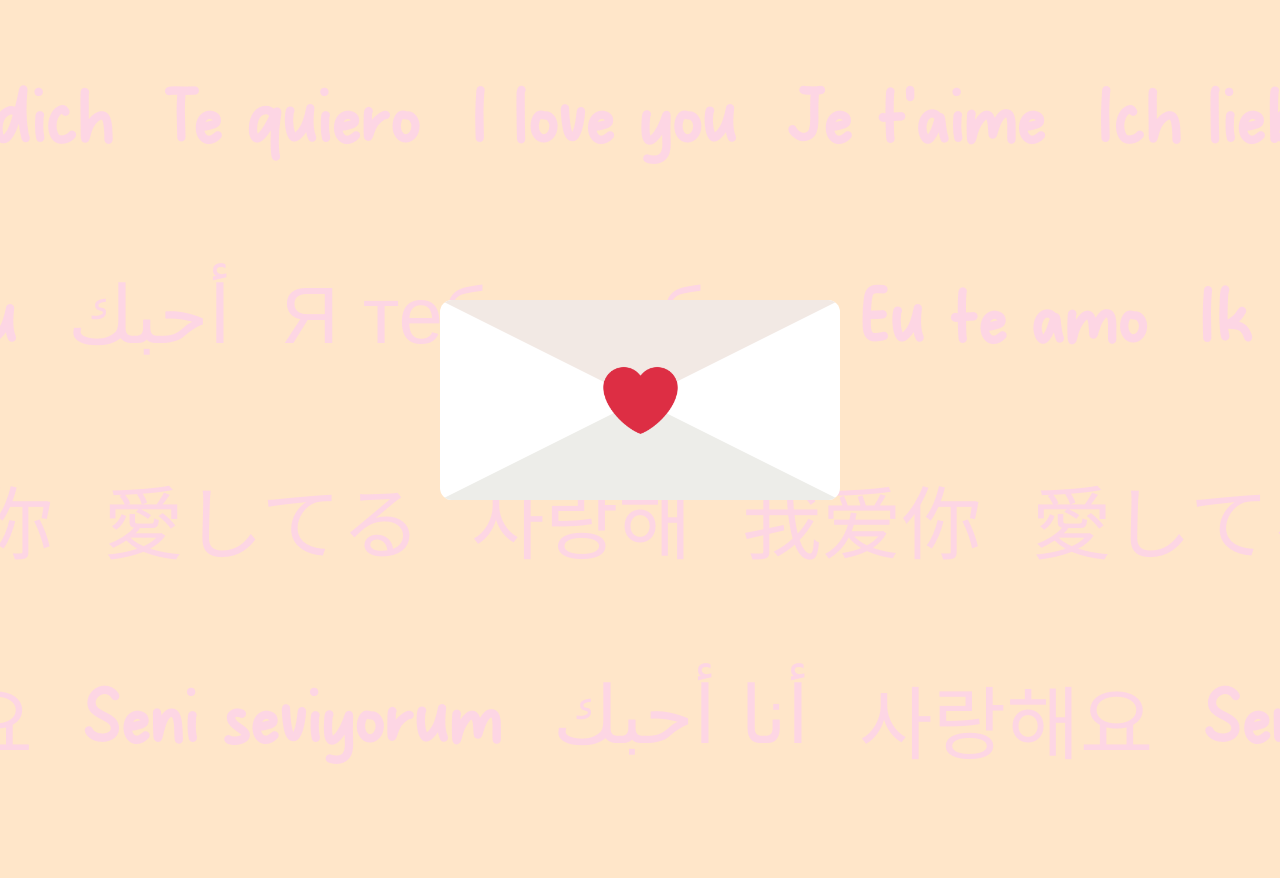
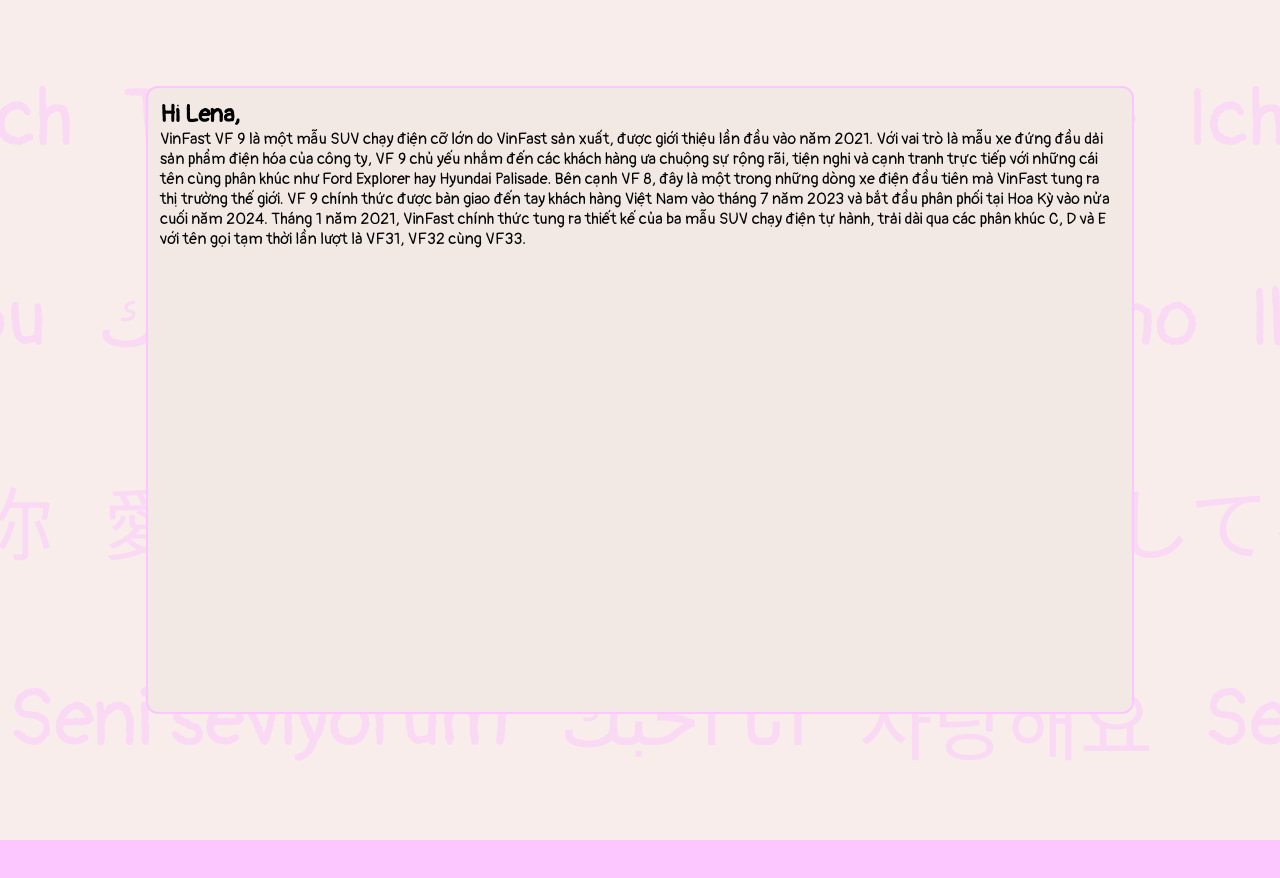
Before and after one commit to veryloooong/bon-anniversaire, a plain HTML site: page index.html in a window 1280 px wide. Both pictures are taken after a click on the element 640 px from the left and 400 px from the top of the page. Before the commit the page ends 840 px from the top, so only its background shows below. Drawn offline with Linux system fonts and the light colour scheme.

Commit message:
Finish letter effects

```diff
--- a/index.html
+++ b/index.html
@@ -8,18 +8,23 @@
   <title>Happy anniversary!!!</title>
 </head>
 <body>
-  <!-- part for scrolling "ily" texts in many languages -->
   <section id="section-ily">
-    <div id="ily-letter">
-      <!-- where a letter can be placed and clicked on -->
-      <div class="lid"></div>
-      <div class="envelope"></div>
-      <div class="heart">
-        <img src="./assets/heart.png" alt="heart">
+    <div id="ily-letter" class="closed">
+      <div class="envelope-wrap">
+        <div class="lid"></div>
+        <div class="envelope"></div>
+        <div class="heart">
+          <img src="./assets/heart.png" alt="heart" />
+          <span>click me</span>
+        </div>
+      </div>
+      <div class="letter">
+        <h1>Hi Lena,</h1>
+        <p>VinFast VF 9 là một mẫu SUV chạy điện cỡ lớn do VinFast sản xuất, được giới thiệu lần đầu vào năm 2021. Với vai trò là mẫu xe đứng đầu dải sản phẩm điện hóa của công ty, VF 9 chủ yếu nhắm đến các khách hàng ưa chuộng sự rộng rãi, tiện nghi và cạnh tranh trực tiếp với những cái tên cùng phân khúc như Ford Explorer hay Hyundai Palisade. Bên cạnh VF 8, đây là một trong những dòng xe điện đầu tiên mà VinFast tung ra thị trường thế giới. VF 9 chính thức được bàn giao đến tay khách hàng Việt Nam vào tháng 7 năm 2023 và bắt đầu phân phối tại Hoa Kỳ vào nửa cuối năm 2024. Tháng 1 năm 2021, VinFast chính thức tung ra thiết kế của ba mẫu SUV chạy điện tự hành, trải dài qua các phân khúc C, D và E với tên gọi tạm thời lần lượt là VF31, VF32 cùng VF33.</p>
       </div>
     </div>
-    <div id="ily-line">
-      <div id="ily-scroll-forward">
+    <div class="ily-line">
+      <div class="ily-scroll-forward">
         <span>I love you</span>
         <span>Je t'aime</span>
         <span>Ich liebe dich</span>
@@ -38,8 +43,8 @@
         <span>Te quiero</span>
       </div>
     </div>
-    <div id="ily-line">
-      <div id="ily-scroll-backward">
+    <div class="ily-line">
+      <div class="ily-scroll-backward">
         <span>Eu te amo</span>
         <span>Ik hou van jou</span>
         <span>أحبك</span>
@@ -58,8 +63,8 @@
         <span>Я тебя люблю</span>
       </div>
     </div>
-    <div id="ily-line">
-      <div id="ily-scroll-forward">
+    <div class="ily-line">
+      <div class="ily-scroll-forward">
         <span>사랑해</span>
         <span>我爱你</span>
         <span>愛してる</span>
@@ -74,8 +79,8 @@
         <span>愛してる</span>
       </div>
     </div>
-    <div id="ily-line">
-      <div id="ily-scroll-backward">
+    <div class="ily-line">
+      <div class="ily-scroll-backward">
         <span>사랑해요</span>
         <span>Seni seviyorum</span>
         <span>أنا أحبك</span>
@@ -90,11 +95,6 @@
         <span>أنا أحبك</span>
       </div>
     </div>
-  </section>
-
-  <!-- part for main letter -->
-  <section id="section-letter">
-
   </section>
 
   <!-- part for images -->
--- a/js/letter.js
+++ b/js/letter.js
@@ -1,5 +1,26 @@
+function openLetter(envelope) {
+  envelope.addClass("open").removeClass("closed");
+}
+
+function closeLetter(envelope) {
+  envelope.addClass("closed").removeClass("open");
+}
+
 $(document).ready(function() {
-  $("#ily-letter").click(function() {
-    alert(1);
+  // $(".envelope-wrap").click(function() {
+  //   var letter = $("#ily-letter");
+  //   if (letter.hasClass("closed")) {
+  //     openLetter(letter);
+  //   } else {
+  //     closeLetter(letter);
+  //   }
+  // });
+
+  $("#ily-letter").click(function(event) {
+    if ($(this).hasClass("closed")) {
+      openLetter($(this));
+    } else {
+      closeLetter($(this));
+    }
   })
 })
--- a/styles.css
+++ b/styles.css
@@ -8,21 +8,29 @@
   src: url("./fonts/Naturaly.otf");
 }
 
+@font-face {
+  font-family: "Pangolin";
+  src: url("./fonts/Pangolin-Regular.ttf");
+}
+
 :root {
   --palette-1: #fcc6ff;
   --palette-2: #ffe6c9;
   --palette-3: #ffc785;
   --palette-4: #ffa09b;
+  --palette-5: #f8edeb;
 }
 
 body {
-  background-color: var(--palette-2);
-  font-family: "Naturaly", sans-serif;
+  background-color: var(--palette-5);
+  font-family: "Pangolin", sans-serif;
   width: 100%;
   height: 100%;
   margin: 0;
   padding: 0;
 }
+
+/* Letter section */
 
 #section-ily {
   height: 100vh;
@@ -33,13 +41,19 @@ body {
   flex-direction: column;
 }
 
-#ily-line {
+.ily-line {
   height: 25%;
   white-space: nowrap;
   box-sizing: border-box;
+  -webkit-touch-callout: none;
+  -webkit-user-select: none;
+  -khtml-user-select: none;
+  -moz-user-select: none;
+  -ms-user-select: none;
+  user-select: none;
 }
 
-#ily-line > div {
+.ily-line > div {
   display: flex;
   justify-content: center;
   align-items: center;
@@ -47,28 +61,28 @@ body {
   font-size: 5em;
 }
 
-#ily-scroll-forward {
+.ily-scroll-forward {
   display: flex;
   white-space: nowrap;
   height: 100%;
   animation: marquee-forward 60s linear infinite;
 }
 
-#ily-scroll-forward > span {
+.ily-scroll-forward > span {
   color: var(--palette-1);
   opacity: 0.5;
   display: inline-block;
   padding-right: 50px;
 }
 
-#ily-scroll-backward {
+.ily-scroll-backward {
   display: flex;
   white-space: nowrap;
   height: 100%;
   animation: marquee-backward 60s linear infinite;
 }
 
-#ily-scroll-backward > span {
+.ily-scroll-backward > span {
   color: var(--palette-1);
   opacity: 0.5;
   display: inline-block;
@@ -102,18 +116,18 @@ body {
   height: 200px;
   background-color: #ffffff;
   z-index: 10;
-  border-radius: 12px;
+  /* border-radius: 12px; */
   display: flex;
   justify-content: center;
   box-sizing: border-box;
-  overflow: hidden;
+  /* overflow: hidden; */
 }
 
-#ily-letter:hover {
-  cursor: pointer;
+#ily-letter .envelope-wrap {
+  width: 100%;
+  height: 100%;
 }
 
-/* triangle below */
 #ily-letter .envelope {
   position: absolute;
   top: 100%;
@@ -136,6 +150,7 @@ body {
   border-right: 200px solid transparent;
   border-top: 100px solid #f2e9e4;
   z-index: 10;
+  transform-origin: top;
 }
 
 #ily-letter .heart {
@@ -157,3 +172,82 @@ body {
   height: 75%;
   object-fit: cover;
 }
+
+#ily-letter .heart span {
+  position: absolute;
+  color: #ffffff;
+}
+
+.open .lid {
+  transform: rotateX(180deg);
+  transition: transform 0.5s ease, z-index 0.6s;
+}
+
+.closed .lid {
+  transform: rotateX(0deg);
+  transition: transform 0.5s 0.5s ease, z-index 1s;
+}
+
+.open div.heart {
+  opacity: 0;
+  transition: transform 0.5s ease, opacity 0.5s ease;
+}
+
+.closed div.heart {
+  opacity: 1;
+  transition: transform 0.5s ease, opacity 0.5s 0.5s ease;
+}
+
+#ily-letter .letter {
+  display: block;
+  position: absolute;
+  top: 50%;
+  left: 50%;
+  transform: translate(-50%, -50%);
+  width: 75vw;
+  height: 75vh;
+  background-color: #f2e9e4;
+  border-radius: 12px;
+  border-color: var(--palette-1);
+  border-width: 2px;
+  border-style: solid;
+  padding: 12px;
+  z-index: 20;
+  overflow: hidden;
+  display: flex;
+  flex-direction: column;
+  justify-content: flex-start;
+  align-items: center;
+}
+
+#ily-letter .letter * {
+  margin: 0;
+  padding: 0;
+  width: 100%;
+  word-wrap: normal;
+  word-break: normal;
+  white-space: pre-wrap;
+}
+
+.closed .letter {
+  display: none;
+  opacity: 0;
+  transition: opacity 0.5s ease;
+}
+
+.open .letter {
+  opacity: 1;
+  transition: opacity 0.5s 0.5s ease;
+}
+
+/* Images section */
+
+#section-images {
+  height: 100vh;
+  background-color: #fcc6ff;
+  padding: 20px 0;
+  display: flex;
+  flex-direction: column;
+  justify-content: center;
+  align-items: center;
+}
```
Also changed, not shown: fonts/Pangolin-Regular.ttf (added), 1 other file.
